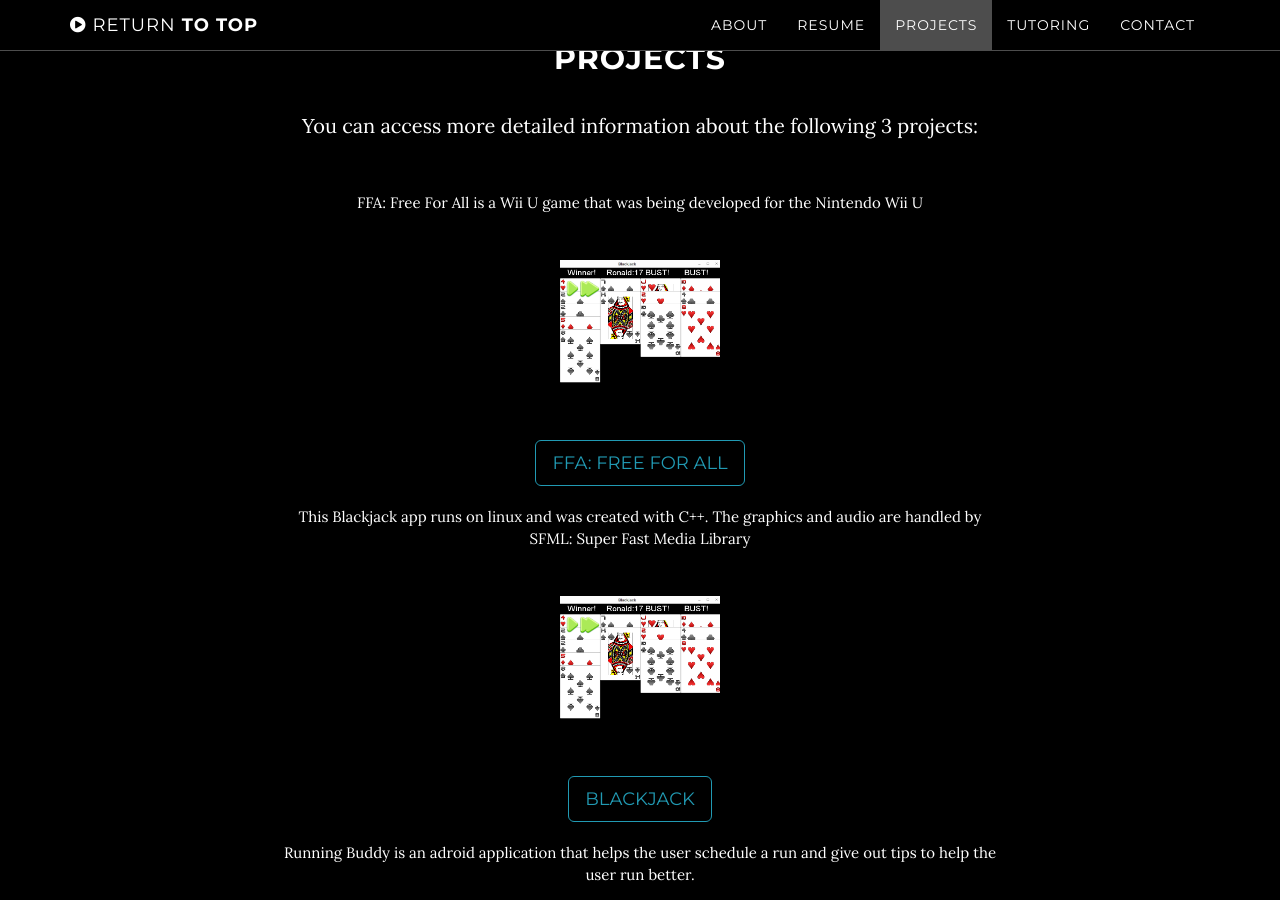
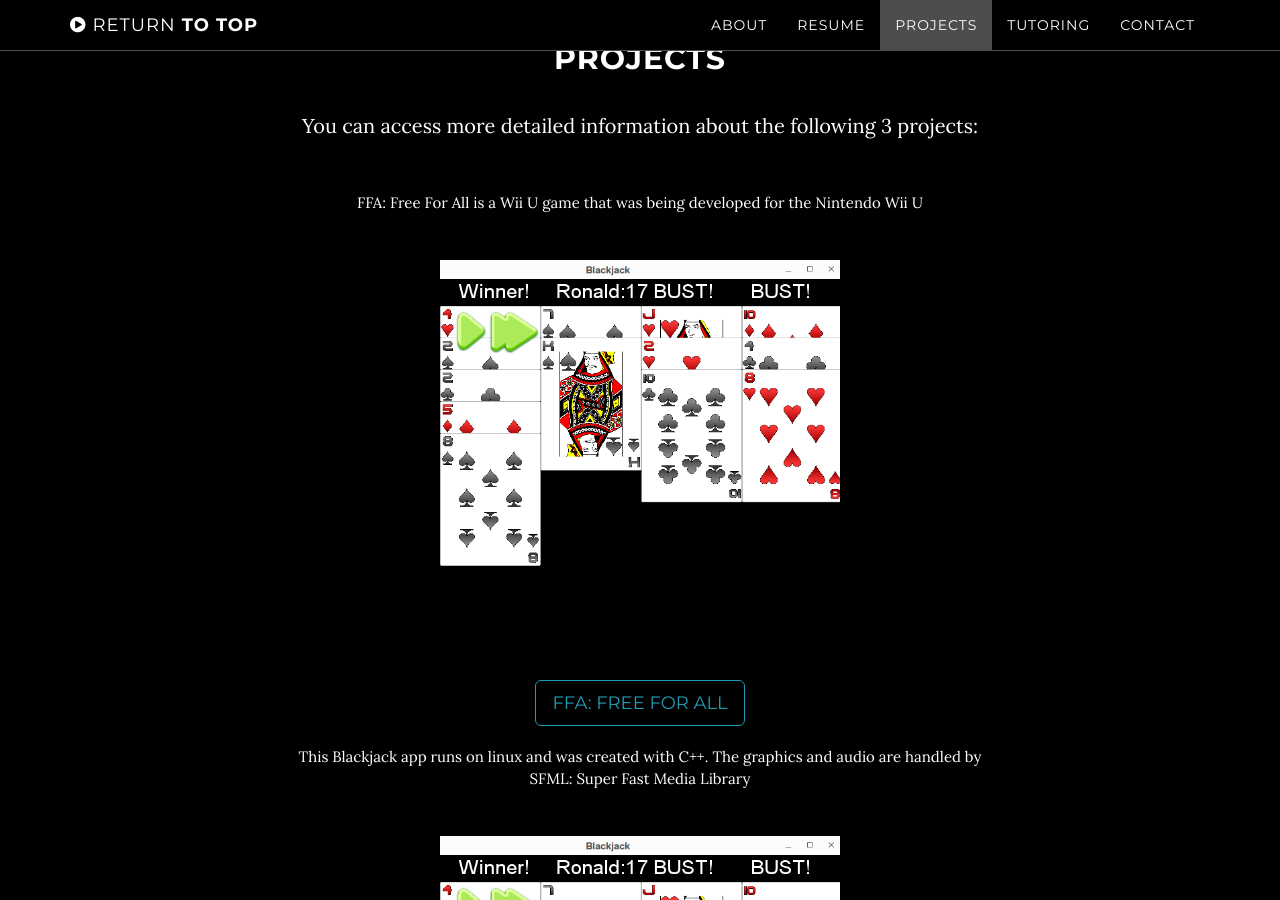
Before and after one commit to ronaldmanganaro/ronaldmanganaro.github.io, a Jekyll site: the page built from index.html, in a window 1280 px wide and 900 px high, scrolled down 1933 px. Built offline with Jekyll 4.4.1, drawn with Linux system fonts in a browser that asks for light colours.

Commit message:
enlarged picture size for projects

```diff
--- a/_includes/projects.html
+++ b/_includes/projects.html
@@ -6,15 +6,15 @@
           <p>You can access more detailed information about the following 3 projects:</p>
           <table class="tbl-projects">
             <tr><td><p class="small">FFA: Free For All is a Wii U game that was being developed for the Nintendo Wii U</p></td></tr>
-            <tr><td><a href="img/Turn2.png" target="_blank"><img src="img/Turn2.png" width="160vw" height="160vh"></img></a></td></tr>
+            <tr><td><a href="img/Turn2.png" target="_blank"><img src="img/Turn2.png" width="400vw" height="400vh"></img></a></td></tr>
             <tr><td><a href="" class="btn btn-default btn-lg">FFA: Free For All</a></td></tr>
 
             <tr><td><p class="small">This Blackjack app runs on linux and was created with C++. The graphics and audio are handled by SFML: Super Fast Media Library </p></td></tr>
-            <tr><td><a href="img/Turn2.png" target="_blank"><img src="img/Turn2.png" width="160vw" height="160vh"></img></a></td></tr>
+            <tr><td><a href="img/Turn2.png" target="_blank"><img src="img/Turn2.png" width="400vw" height="400vh"></img></a></td></tr>
             <tr><td><a href="Blackjack" class="btn btn-default btn-lg">Blackjack</a></td></tr>
 
             <tr><td><p class="small">Running Buddy is an adroid application that helps the user schedule a run and give out tips to help the user run better.</p></td></tr>
-            <tr><td><a href="img/RunningBuddyDiagram.png" target="_blank"><img src="img/RunningBuddyDiagram.png" width="160vw" height="160vh"></img></a></td></tr>
+            <tr><td><a href="img/RunningBuddyDiagram.png" target="_blank"><img src="img/RunningBuddyDiagram.png" width="400vw" height="400vh"></img></a></td></tr>
             <tr><td><a href="" class="btn btn-default btn-lg">Running Buddy</a></td></tr>
          </table>
       </div>
```
